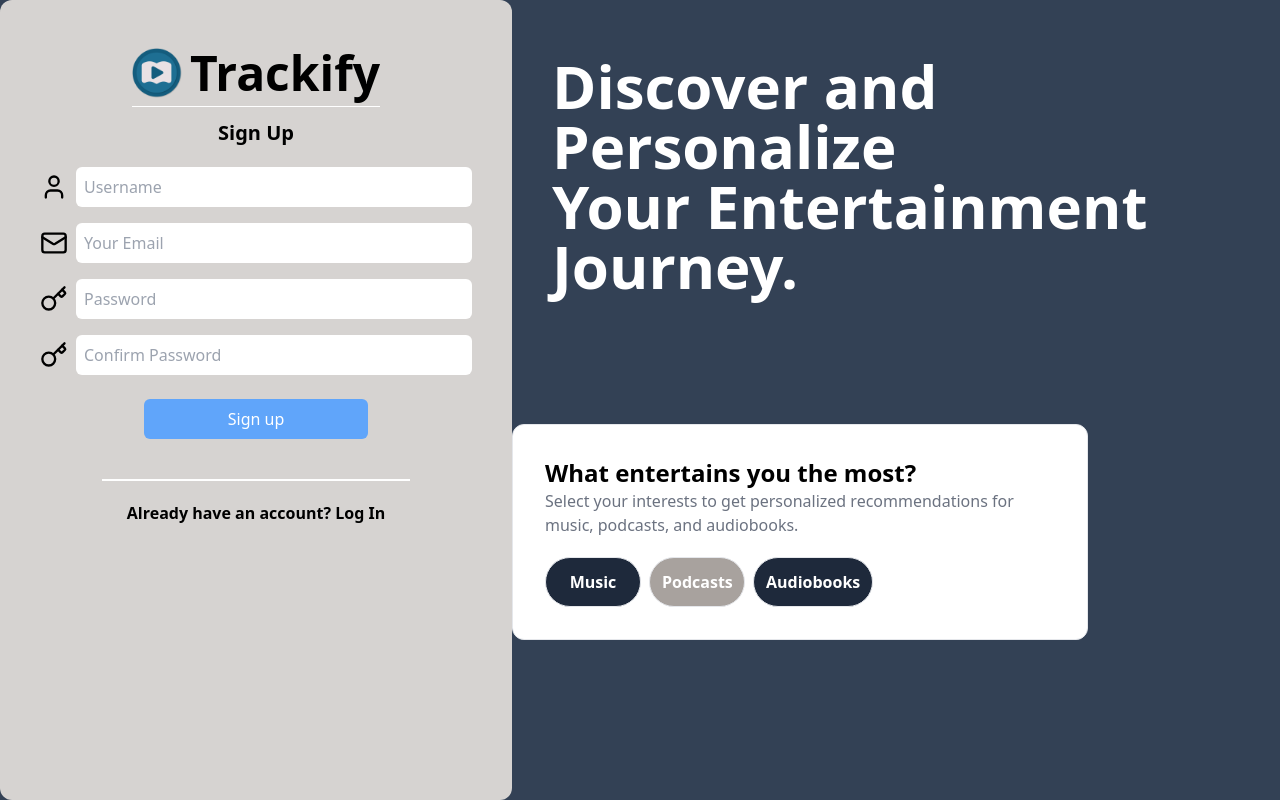
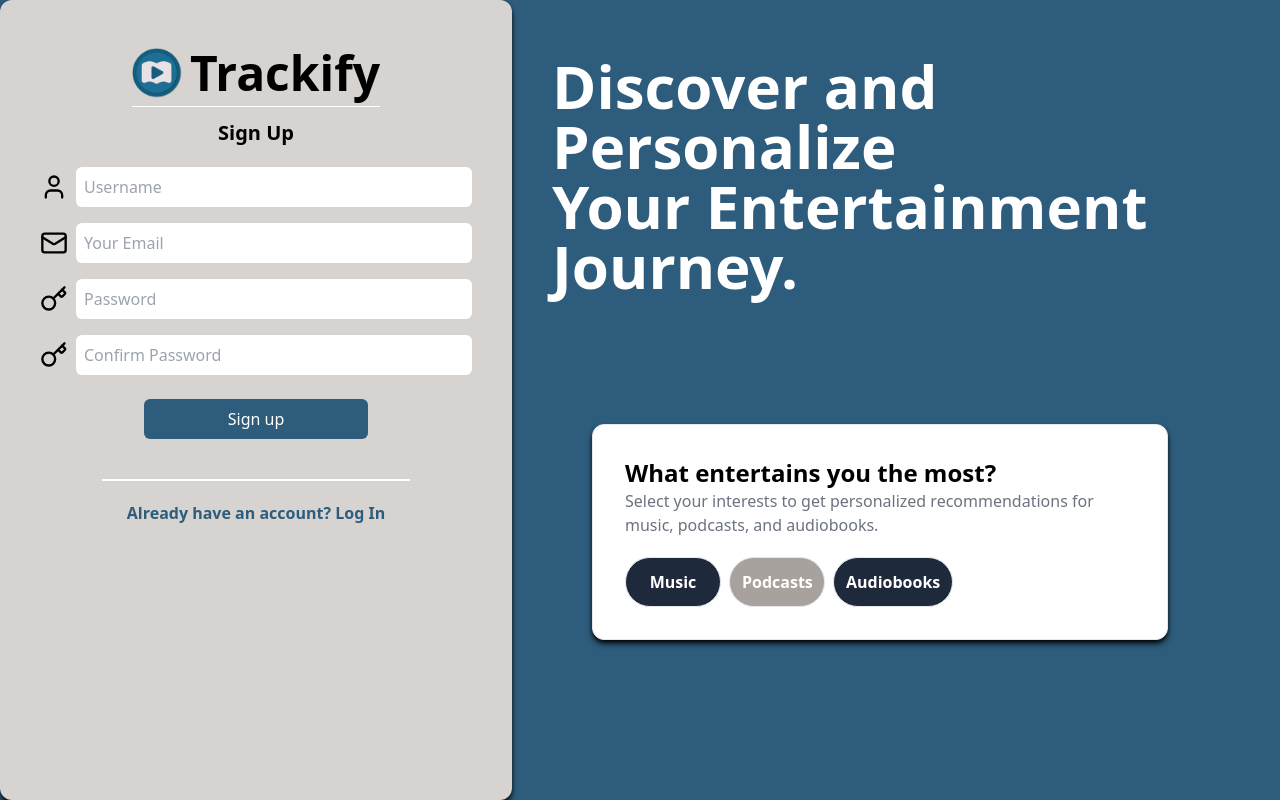
Before and after one commit to Devamp/media-tracker, a Next.js app in the folder client/: page /signup in a window 1280 px wide. Built offline with nearby package versions, Linux system fonts and the light colour scheme.

Commit message:
feedback changes

```diff
--- a/client/src/app/layout.js
+++ b/client/src/app/layout.js
@@ -12,15 +12,18 @@ const geistMono = Geist_Mono({
 });
 
 export const metadata = {
-  title: "Create Next App",
+  title: "Trackify",
   description: "Generated by create next app",
+  icons: {
+    icon: "/TrackifyLogoFav.png",
+  },
 };
 
 export default function RootLayout({ children }) {
   return (
     <html lang="en">
       <body
-        className={`${geistSans.variable} ${geistMono.variable} antialiased bg-slate-700`}
+        className={`${geistSans.variable} ${geistMono.variable} antialiased bg-[#2d5c7c]`}
       >
         {children}
       </body>
--- a/client/src/app/login/page.js
+++ b/client/src/app/login/page.js
@@ -6,7 +6,6 @@ import Image from "next/image";
 import { useState } from "react";
 import { useRouter } from "next/navigation";
 
-// LoginBody component receives wasLoginSuccessful and setWasLoginSuccessful as props
 const LoginBody = ({ setWasLoginSuccessful }) => {
   const [isLoading, setIsLoading] = useState(false); // state to hold login processing
   const router = useRouter();
@@ -37,7 +36,7 @@ const LoginBody = ({ setWasLoginSuccessful }) => {
       setTimeout(() => {
         if (res.ok) {
           setWasLoginSuccessful(true);
-          router.push("/main-menu");
+          router.push("/home");
         } else {
           setWasLoginSuccessful(false);
           console.log("Something went wrong.");
@@ -79,8 +78,8 @@ const LoginBody = ({ setWasLoginSuccessful }) => {
 
       <button
         type="submit"
-        className={`bg-blue-400 w-1/2 p-2 rounded-md text-white transition-colors ${
-          isLoading ? "bg-gray-400 cursor-not-allowed" : "hover:bg-blue-500"
+        className={`bg-[#2d5c7c] w-1/2 p-2 rounded-md text-white transition-colors hover:scale-105 ${
+          isLoading ? "bg-gray-400 cursor-not-allowed" : "hover:bg-[#356a8e]"
         }`}
         disabled={isLoading}
       >
@@ -116,7 +115,7 @@ export default function Login() {
   const [wasLoginSuccessful, setWasLoginSuccessful] = useState(true);
 
   return (
-    <div className="m-auto flex flex-col justify-center items-center mt-28 bg-stone-300 py-10 w-2/5 border rounded-lg">
+    <div className="m-auto flex flex-col justify-center items-center mt-28 bg-stone-300 py-10 w-2/5 border rounded-lg shadow-md shadow-black">
       <LogoHeader />
       <div className="flex justify-center p-3">
         <h2 className="text-xl font-bold">Log in</h2>
@@ -131,7 +130,7 @@ export default function Login() {
       )}
 
       <hr className="w-3/5 mt-10 mb-5 border-t-2 border-white" />
-      <h3 className="font-bold">
+      <h3 className="font-bold text-[#2d5c7c]">
         Don't have an account?{" "}
         <span className="font-bold hover:underline">
           <Link href="/signup">Sign Up</Link>
--- a/client/src/app/page.js
+++ b/client/src/app/page.js
@@ -1,4 +1,4 @@
-export default function Home() {
+export default function LandingPage() {
   return (
     <div className="flex justify-center items-center h-max">
       <h1 className="text-white text-lg">Hello Trackify!</h1>
--- a/client/src/app/signup/page.js
+++ b/client/src/app/signup/page.js
@@ -84,7 +84,7 @@ export default function SignUp() {
 
   return (
     <div className="flex w-full h-screen">
-      <div className="flex flex-col items-center w-1/2 bg-stone-300 py-10 rounded-xl">
+      <div className="flex flex-col items-center w-1/2 bg-stone-300 py-10 rounded-xl shadow-md shadow-black">
         <LogoHeader />
         <div className="flex justify-start p-3">
           <h2 className="text-xl font-bold">Sign Up</h2>
@@ -167,7 +167,7 @@ export default function SignUp() {
 
           <button
             type="submit"
-            className={`bg-blue-400 w-1/2 p-2 rounded-md text-white hover:bg-blue-500 transition-colors ${
+            className={`bg-[#2d5c7c] w-1/2 p-2 rounded-md text-white hover:hover:bg-[#356a8e] transition-colors hover:scale-105 ${
               isLoading ? "bg-gray-400 cursor-not-allowed" : ""
             }`}
             disabled={isLoading || !doPasswordsMatch}
@@ -184,20 +184,20 @@ export default function SignUp() {
         </form>
 
         <hr className="w-3/5 mt-10 mb-5 border-t-2 border-white" />
-        <h3 className="font-bold">
+        <h3 className="font-bold text-[#2d5c7c]">
           Already have an account?{" "}
           <span className="font-bold hover:underline">
             <Link href="/login">Log In</Link>
           </span>
         </h3>
       </div>
-      <div className="w-3/5 flex-shrink-0 flex-col items-center justify-end">
+      <div className="w-3/5 flex-shrink-0 flex-col items-center justify-center ">
         <div className="m-10 mb-32">
           <p className="text-white text-6xl font-bold mt-14">
             Discover and Personalize<br></br> Your Entertainment Journey.
           </p>
         </div>
-        <div className="bg-white border rounded-xl w-3/4 p-8">
+        <div className="ml-20 bg-white border rounded-xl w-3/4 p-8 shadow-md shadow-black">
           <p className="text-black font-bold text-2xl ">
             What entertains you the most?
           </p>
```
Also changed, not shown: client/public/TrackifyLogoFav.png (added).
